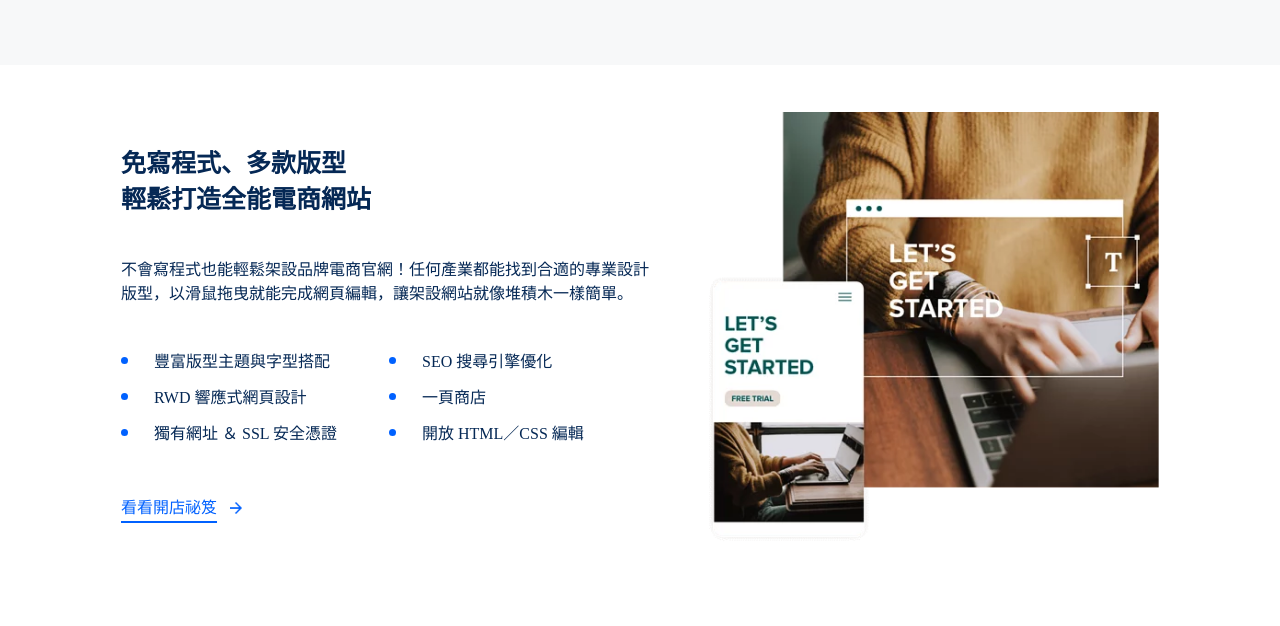
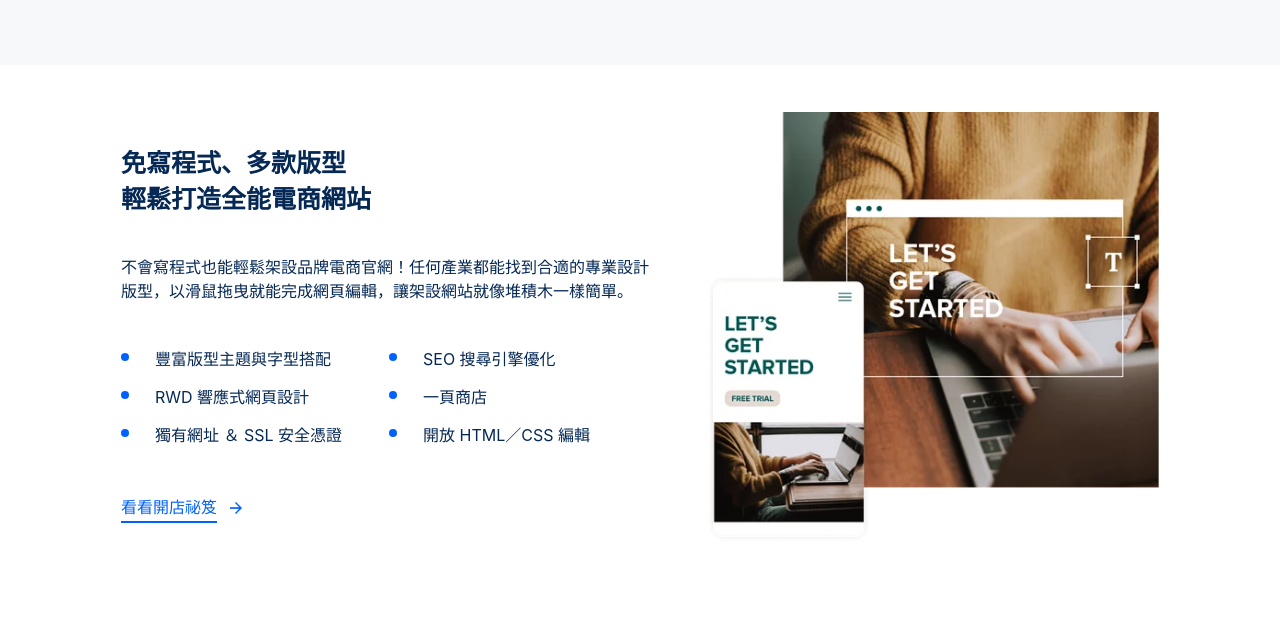
Before and after one commit to nicokanoya/nicokanoya.github.io, a plain HTML site: page 0606作業/ShopLine_try.html in a window 1280 px wide. Shown: the part 155-781 px from the top of the page. Drawn offline with Linux system fonts and the light colour scheme.

Commit message:
0608作0606作業

```diff
--- a/0606作業/ShopLine_try.html
+++ b/0606作業/ShopLine_try.html
@@ -8,6 +8,7 @@
 
     <style>
         * {
+            font-family: 'Notosans2', -apple-system, BlinkMacSystemFont, "Segoe UI", Roboto, "Helvetica Neue", Arial, sans-serif, "Apple Color Emoji", "Segoe UI Emoji", "Segoe UI Symbol";
             margin: 0;
             padding: 0;
             color: #052855;
```
